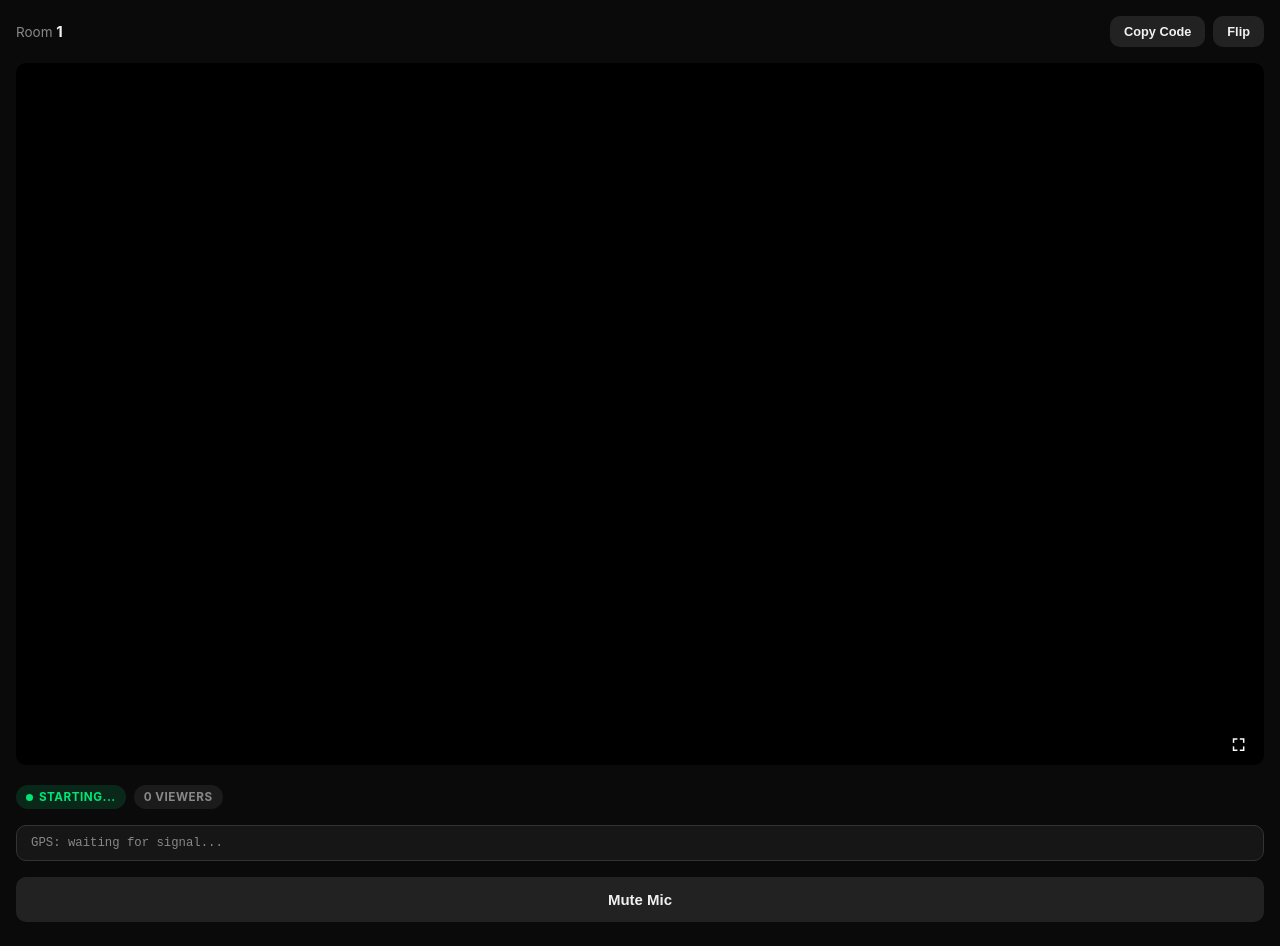
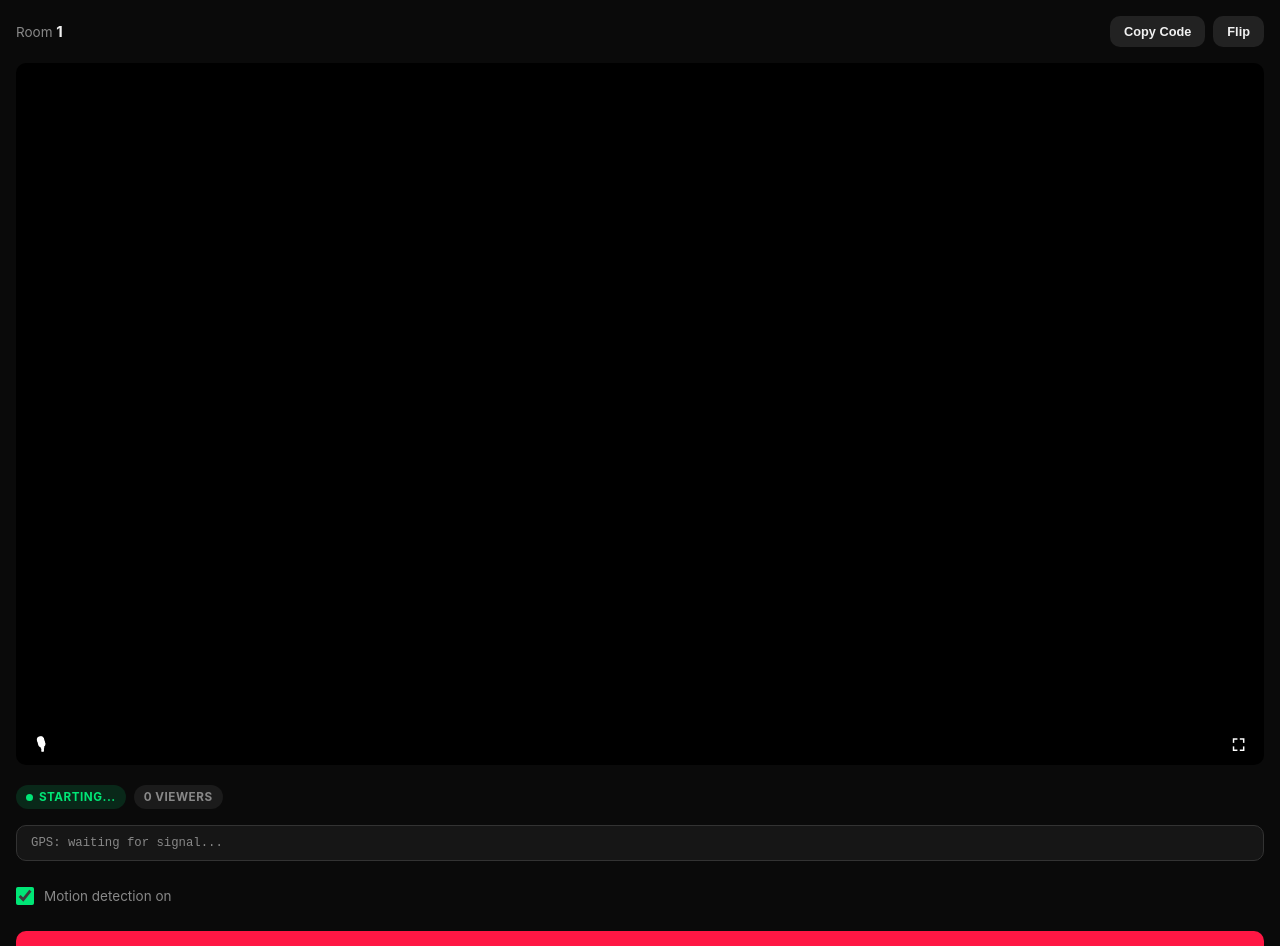
Before and after one commit to mhaney93/security-camera-app, a React (Vite) app in the folder client/: page /camera/1 in a window 1280 px wide. Shown: the top 946 px of the page. Built offline with nearby package versions, Linux system fonts and the light colour scheme; no server answers; the HTML template or start-up script is replaced by a standard one.

Commit message:
replace mute buttons with overlay icons on video

```diff
--- a/client/src/index.css
+++ b/client/src/index.css
@@ -271,10 +271,9 @@ input[type="text"]::placeholder { letter-spacing: 0; color: var(--muted); }
 }
 
 /* --- Fullscreen button --- */
-.fullscreen-btn {
+.video-overlay-btn {
   position: absolute;
   bottom: 10px;
-  right: 10px;
   background: rgba(0,0,0,0.55);
   color: #fff;
   border: none;
@@ -284,7 +283,9 @@ input[type="text"]::placeholder { letter-spacing: 0; color: var(--muted); }
   cursor: pointer;
   line-height: 1;
 }
-.fullscreen-btn:active { opacity: 0.7; }
+.video-overlay-btn:active { opacity: 0.7; }
+.video-overlay-btn.right { right: 10px; }
+.video-overlay-btn.left  { left: 10px; }
 
 /* --- Inline recording player --- */
 .recording-player {
--- a/client/src/pages/Camera.jsx
+++ b/client/src/pages/Camera.jsx
@@ -310,7 +310,10 @@ export default function Camera() {
           playsInline
           className={`preview-video${usingBack ? ' back' : ''}`}
         />
-        <button className="fullscreen-btn" onClick={enterFullscreen} title="Fullscreen">⛶</button>
+        <button className="video-overlay-btn left" onClick={toggleMute} title={isMuted ? 'Unmute mic' : 'Mute mic'}>
+          {isMuted ? '🔇' : '🎙'}
+        </button>
+        <button className="video-overlay-btn right" onClick={enterFullscreen} title="Fullscreen">⛶</button>
       </div>
 
       {/* Hidden canvas used for motion detection frame comparison */}
@@ -344,14 +347,6 @@ export default function Camera() {
         <div className="gps-info">GPS: waiting for signal...</div>
       )}
 
-      <button
-        className={isMuted ? 'btn-danger' : 'btn-ghost'}
-        onClick={toggleMute}
-        style={{ width: '100%' }}
-      >
-        {isMuted ? 'Mic Off — Tap to Unmute' : 'Mute Mic'}
-      </button>
-
       <div className="motion-toggle">
         <label className="toggle-label">
           <input
--- a/client/src/pages/Viewer.jsx
+++ b/client/src/pages/Viewer.jsx
@@ -188,29 +188,25 @@ export default function Viewer() {
 
       {motionAlert && <div className="motion-alert">Motion detected!</div>}
 
-      {needsTap && (
-        <button className="btn-primary" onClick={() => { videoRef.current?.play(); setNeedsTap(false); }}>
-          Tap to enable audio
-        </button>
-      )}
-
       <div style={{ position: 'relative' }}>
         <video ref={videoRef} autoPlay playsInline className="remote-video" />
-        <button className="fullscreen-btn" onClick={() => requestFullscreen(videoRef.current)} title="Fullscreen">⛶</button>
-      </div>
-
-      <div style={{ display: 'flex', gap: 8 }}>
         <button
-          className={isDeafened ? 'btn-danger' : 'btn-ghost'}
+          className="video-overlay-btn left"
+          title={needsTap ? 'Tap to enable audio' : isDeafened ? 'Unmute audio' : 'Mute audio'}
           onClick={() => {
+            if (needsTap) {
+              videoRef.current?.play();
+              setNeedsTap(false);
+              return;
+            }
             const next = !isDeafened;
             if (videoRef.current) videoRef.current.muted = next;
             setIsDeafened(next);
           }}
-          style={{ flex: 1 }}
         >
-          {isDeafened ? 'Audio Off — Tap to Unmute' : 'Mute Audio'}
+          {needsTap ? '▶🔊' : isDeafened ? '🔇' : '🔊'}
         </button>
+        <button className="video-overlay-btn right" onClick={() => requestFullscreen(videoRef.current)} title="Fullscreen">⛶</button>
       </div>
 
       {gps && (
```
